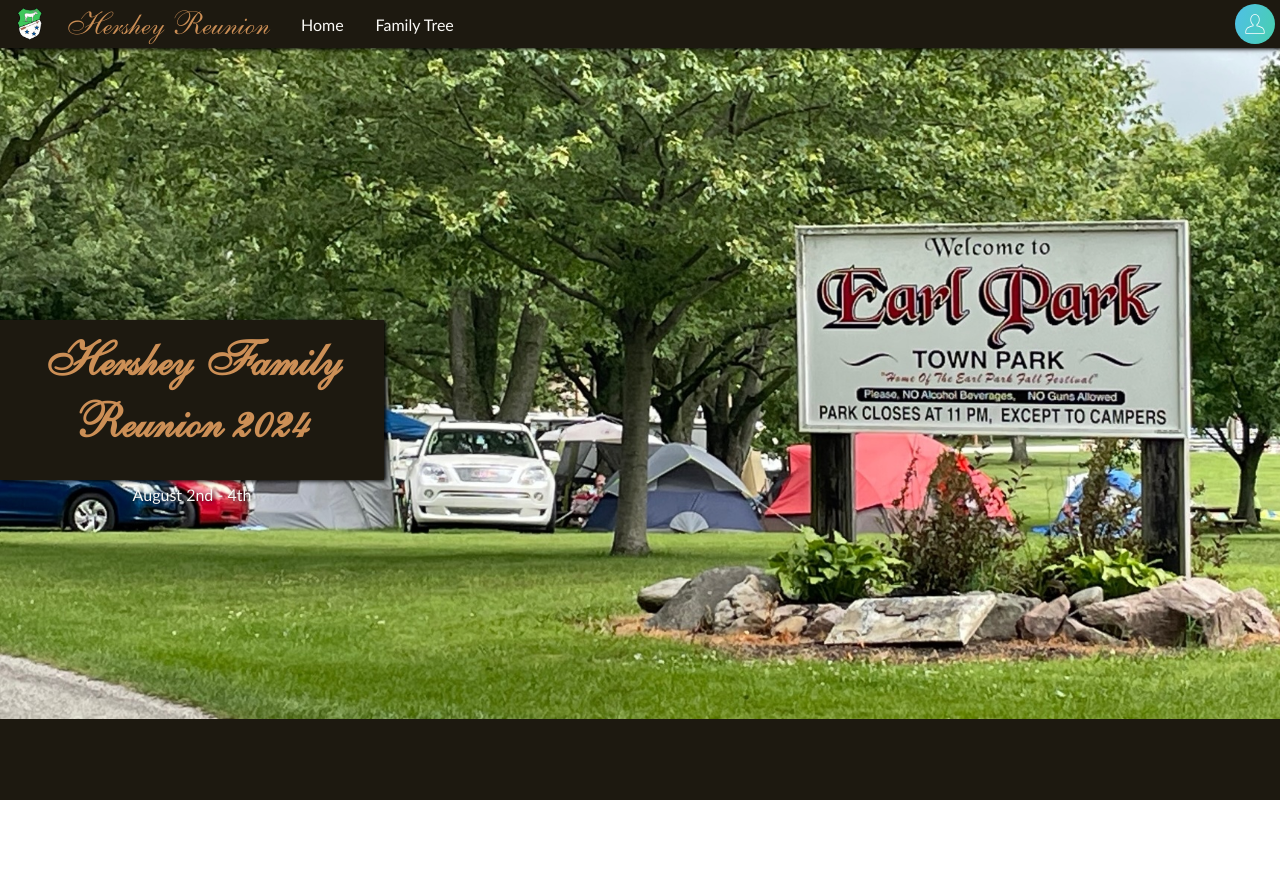
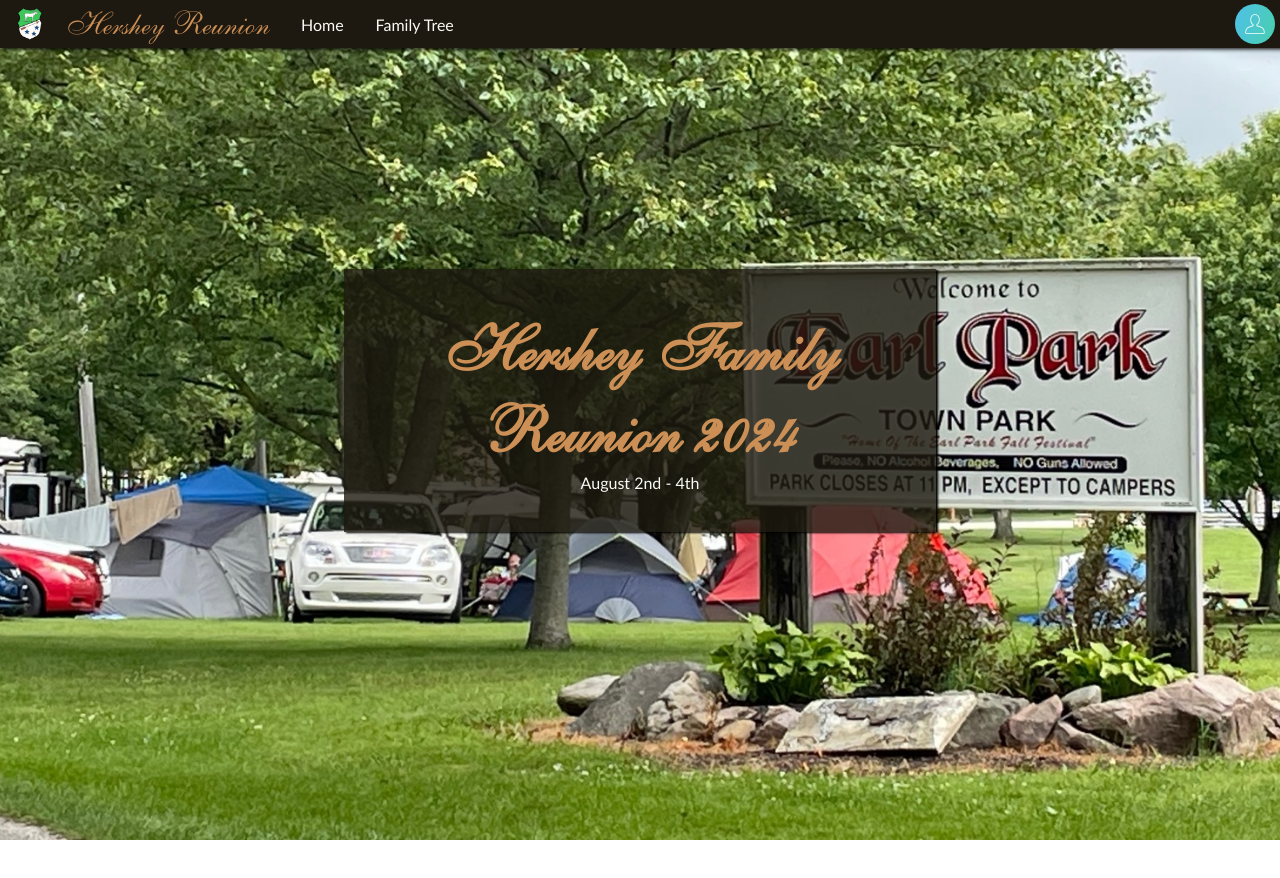
Before and after one commit to kasualkid12/fr-website, a React (Create React App) app in the folder client/: page / in a window 1280 px wide. Shown: the top 878 px of the page. After the commit the page ends 840 px from the top, so only its background shows below. Built offline with nearby package versions, Linux system fonts and the light colour scheme.

Commit message:
fixed Home for all screen sizes and modularized

```diff
--- a/client/src/modules/Home.tsx
+++ b/client/src/modules/Home.tsx
@@ -1,16 +1,9 @@
 import React from 'react';
-
-import '../styles/Home.scss'
+import LandingPage from './LandingPage';
 
 function Home() {
   return <div className="Home">
-    <div className='FrontPage'>
-      <div className='Tagline'>
-        <h1 className='TaglineHeader'>Hershey Family Reunion 2024</h1>
-        <text>August 2nd - 4th</text>
-      </div>
-    </div>
-    <div className='Info'></div>
+    <LandingPage />
   </div>;
 }
 
--- /dev/null
+++ b/client/src/modules/LandingPage.tsx
@@ -0,0 +1,17 @@
+import React from 'react';
+
+import '../styles/LandingPage.scss'
+
+function LandingPage() {
+  return <div className="LandingPage">
+    <div className='FrontPage'>
+      <div className='Tagline'>
+        <h1 className='TaglineHeader'>Hershey Family Reunion 2024</h1>
+        <text>August 2nd - 4th</text>
+      </div>
+    </div>
+    <div className='Info'></div>
+  </div>;
+}
+
+export default LandingPage;
--- a/client/src/styles/App.scss
+++ b/client/src/styles/App.scss
@@ -1,3 +1,6 @@
+@import './fonts';
+@import './colors';
+
 .App {
   text-align: center;
   font-family: 'Trebuchet MS', 'Lucida Sans Unicode', 'Lucida Grande',
--- a/client/src/styles/Home.scss
+++ /dev/null
@@ -1,42 +0,0 @@
-@import './fonts';
-@import './colors';
-
-.Home {
-  height: 100vh;
-  width: 100%;
-  background-image: url('../public/Reunion\ 2023\ Earl\ Park.jpg');
-  background-repeat: no-repeat;
-  background-size: 100%;
-  background-color: $darkmain;
-}
-
-.FrontPage {
-  height: 100%;
-  width: 100%;
-  display: flex;
-  flex-direction: column;
-  justify-content: center;
-}
-
-.Tagline {
-  background-color: $darkmain;
-  color: $lightmain;
-  height: 20%;
-  width: 30%;
-  filter: drop-shadow(2px 1px 2px #000000);
-  text-align: center;
-  flex-direction: column;
-  justify-content: center;
-  display: flex;
-}
-
-.TaglineHeader {
-  font-family: 'Hershey';
-  color: $titlelight;
-  font-size: 3em;
-}
-
-.Info {
-  height: 50%;
-  width: 100%;
-}
--- /dev/null
+++ b/client/src/styles/LandingPage.scss
@@ -0,0 +1,124 @@
+@import './fonts';
+@import './colors';
+
+.LandingPage {
+  min-height: 100vh;
+  width: 100%;
+  overflow: hidden;
+  background-image: url('../public/Reunion\ 2023\ Earl\ Park.jpg');
+  background-repeat: no-repeat;
+  background-size: cover;  // Use cover to ensure the background image always covers the viewport
+  background-position: 87%;  // Center the background image
+  background-attachment: fixed;  // Keep the background fixed during scrolling
+  background-color: $darkmain;
+}
+
+.FrontPage {
+  height: 100vh;  // Make sure this always takes up the full viewport height
+  width: 100%;
+  display: flex;
+  flex-direction: column;
+  justify-content: center;
+}
+
+.Tagline {
+  background-color: rgba($darkmain, 0.8);  // Use RGBA for some transparency
+  color: $lightmain;
+  margin: auto;  // Center the tagline vertically and horizontally
+  padding: 20px;
+  box-shadow: 2px 1px 2px #000000;  // Adjusted for consistency
+  text-align: center;
+  display: flex;
+  flex-direction: column;
+  justify-content: center;
+  max-width: 90%;  // Ensure it doesn’t grow too large on bigger screens
+}
+
+.TaglineHeader {
+  font-family: 'Hershey';
+  color: $titlelight;
+  font-size: 2em;  // Adjust the size to be responsive
+  margin: 0;  // Remove default margins
+}
+
+.Info {
+  width: 100%;
+  padding: 20px;
+  color: $lightmain;
+  display: flex;
+  flex-direction: column;
+  justify-content: start;
+  align-items: center;
+  text-align: center;
+}
+
+@media (min-width: 768px) {
+  .FrontPage {
+    justify-content: start;
+  }
+
+  .Tagline {
+    width: 60%;  // Larger screens can accommodate a wider tagline area
+    padding: 40px;  // More padding for a better layout on larger screens
+  }
+
+  .TaglineHeader {
+    font-size: 3em;  // Larger text for larger displays
+  }
+}
+
+@media (min-width: 1080px) {
+  .FrontPage {
+    justify-content: start;
+  }
+
+  .Tagline {
+    width: 40%;  // Larger screens can accommodate a wider tagline area
+    padding: 40px;  // More padding for a better layout on larger screens
+  }
+
+  .TaglineHeader {
+    font-size: 4em;  // Larger text for larger displays
+  }
+}
+
+// .Home {
+//   padding-top: 20px;
+//   height: 100vh;
+//   width: 100%;
+//   background-image: url('../public/Reunion\ 2023\ Earl\ Park.jpg');
+//   background-repeat: no-repeat;
+//   background-size: 100vh;
+//   background-color: $darkmain;
+// }
+
+// .FrontPage {
+//   height: 100%;
+//   width: 100%;
+//   display: flex;
+//   flex-direction: column;
+//   justify-content: center;
+// }
+
+// .Tagline {
+//   background-color: $darkmain;
+//   color: $lightmain;
+//   height: 20%;
+//   width: 30%;
+//   filter: drop-shadow(2px 1px 2px #000000);
+//   text-align: center;
+//   flex-direction: column;
+//   justify-content: center;
+//   display: flex;
+// }
+
+// .TaglineHeader {
+//   font-family: 'Hershey';
+//   color: $titlelight;
+//   font-size: 3em;
+// }
+
+// .Info {
+//   height: 50%;
+//   width: 100%;
+// }
```
